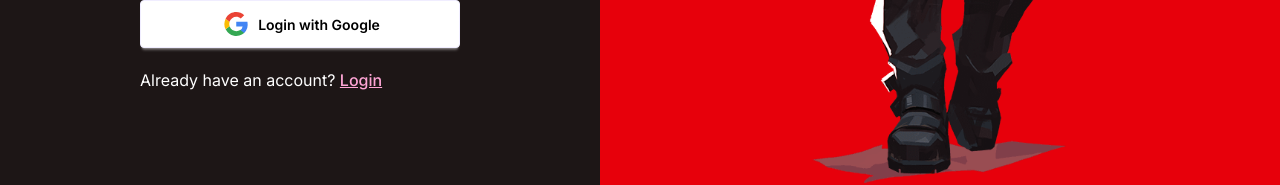
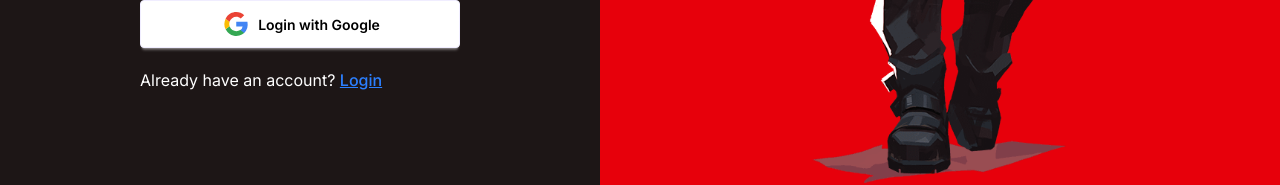
Before and after one commit to AlFahad47/GameHub, a React app: page /register in a window 1280 px wide. Shown: the part 592-777 px from the top of the page. Built offline with nearby package versions, Linux system fonts and the light colour scheme; no server answers; the HTML template or start-up script is replaced by a standard one.

Commit message:
register bug fixed

```diff
--- a/src/pages/Register.jsx
+++ b/src/pages/Register.jsx
@@ -242,7 +242,7 @@ const Register = () => {
           Already have an account?{" "}
           <Link
             to="/login"
-            className="text-pink-300 hover:text-white font-medium underline"
+            className="text-blue-500 hover:text-blue-800 font-medium underline"
           >
             Login
           </Link>
```
